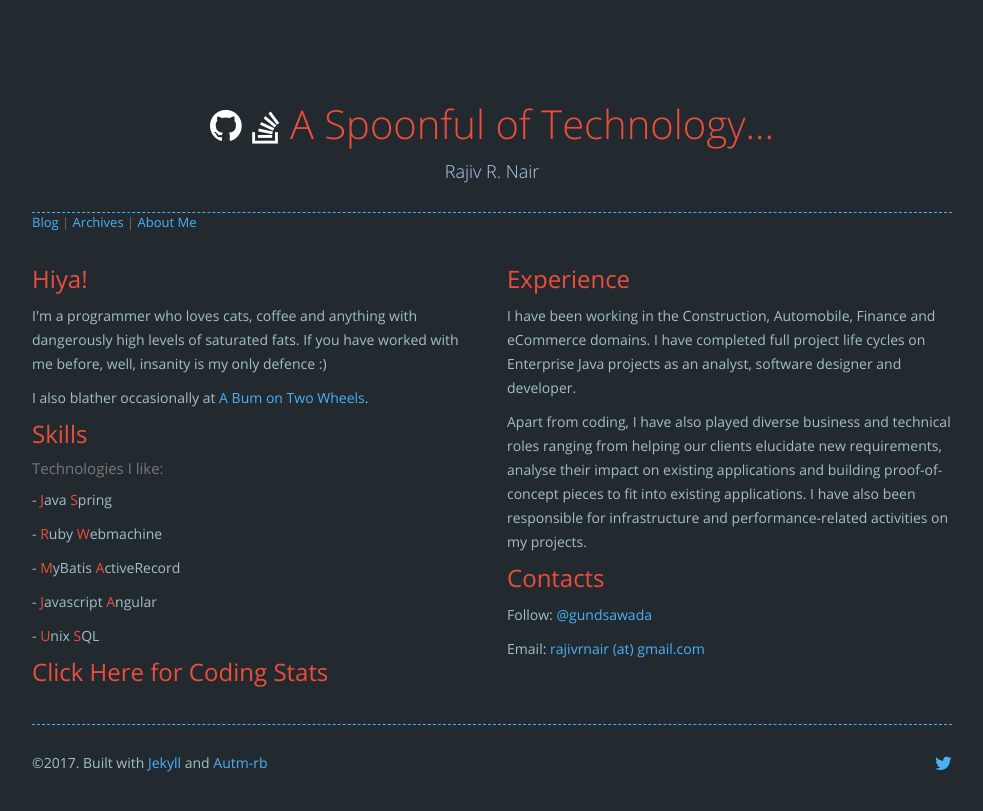
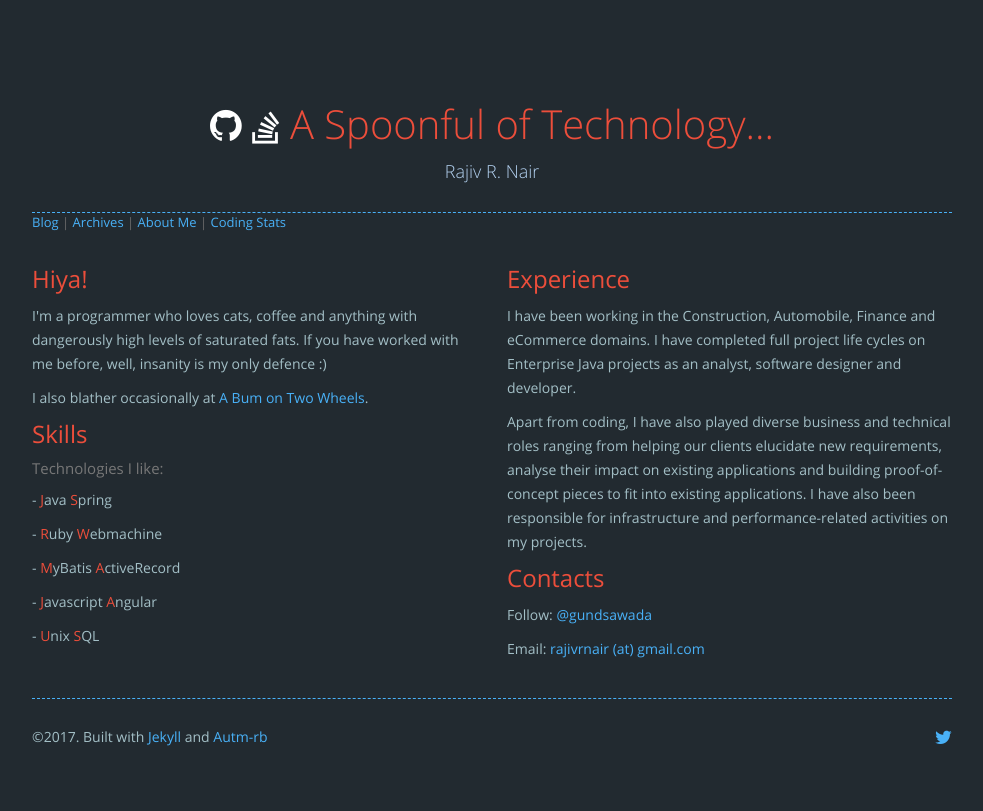
Before and after one commit to rajivrnair/rajivrnair.github.io, a Jekyll site: the page built from aboutme.html, in a window 1280 px wide. Shown: the top 811 px of the page, without its empty margins (148-1131 px from the left). Built offline with Jekyll 4.4.1, drawn with Linux system fonts in a browser that asks for light colours; nearby versions of some CDN libraries; comment, search, counter and statistics services are not loaded.

Commit message:
Move coding stats to main nav

```diff
--- a/_includes/nav-links.html
+++ b/_includes/nav-links.html
@@ -1,7 +1,8 @@
 <span class="credits left">
   <a href="{{ "/blog" | prepend:site.baseurl }}">Blog</a> |
   <a href="{{ "/archive" | prepend:site.baseurl }}">Archives</a> |
-  <a href="{{ "/aboutme" | prepend:site.baseurl }}">About Me</a>
+  <a href="{{ "/aboutme" | prepend:site.baseurl }}">About Me</a> |
+  <a href="{{ "/codingstats" | prepend:site.baseurl }}">Coding Stats</a>
   <!-- | -->
   <!-- <a href="{{ "/projects" | prepend:site.baseurl }}">Projects</a> -->
 </span>
--- a/aboutme.html
+++ b/aboutme.html
@@ -21,10 +21,6 @@ layout: default
         <p> - <span>J</span>avascript <span>A</span>ngular</p>
         <p> - <span>U</span>nix <span>S</span>QL</p>
     </div>
-
-    <div id="stats">
-      <a href="{{ "/codingstats" | prepend:site.baseurl }}"><h2>Click Here for Coding Stats</h2></a>
-    </div>
   </div>
 
   <div class="col-md-6 post-nav">
--- a/codingstats.html
+++ b/codingstats.html
@@ -3,8 +3,8 @@ title: projects
 permalink: "/codingstats/index.html"
 layout: codingstats
 ---
-<a href="{{ "/aboutme" | prepend:site.baseurl }}"><i class="fa fa-chevron-left"></i> aboutme</a> |
-<a href="{{ '/' | prepend: site.baseurl | replace: '//', '/' }}"><i class="fa fa-home"></i> home</a>
+<a href="{{ "/aboutme" | prepend:site.baseurl }}"><i class="fa fa-chevron-left"></i> About Me</a> |
+<a href="{{ '/' | prepend: site.baseurl | replace: '//', '/' }}"><i class="fa fa-home"></i> Home</a>
 <br/>
 <div class="text-center">
   <h2>Total Hours coded this week (Target: 20)<h2>
```
